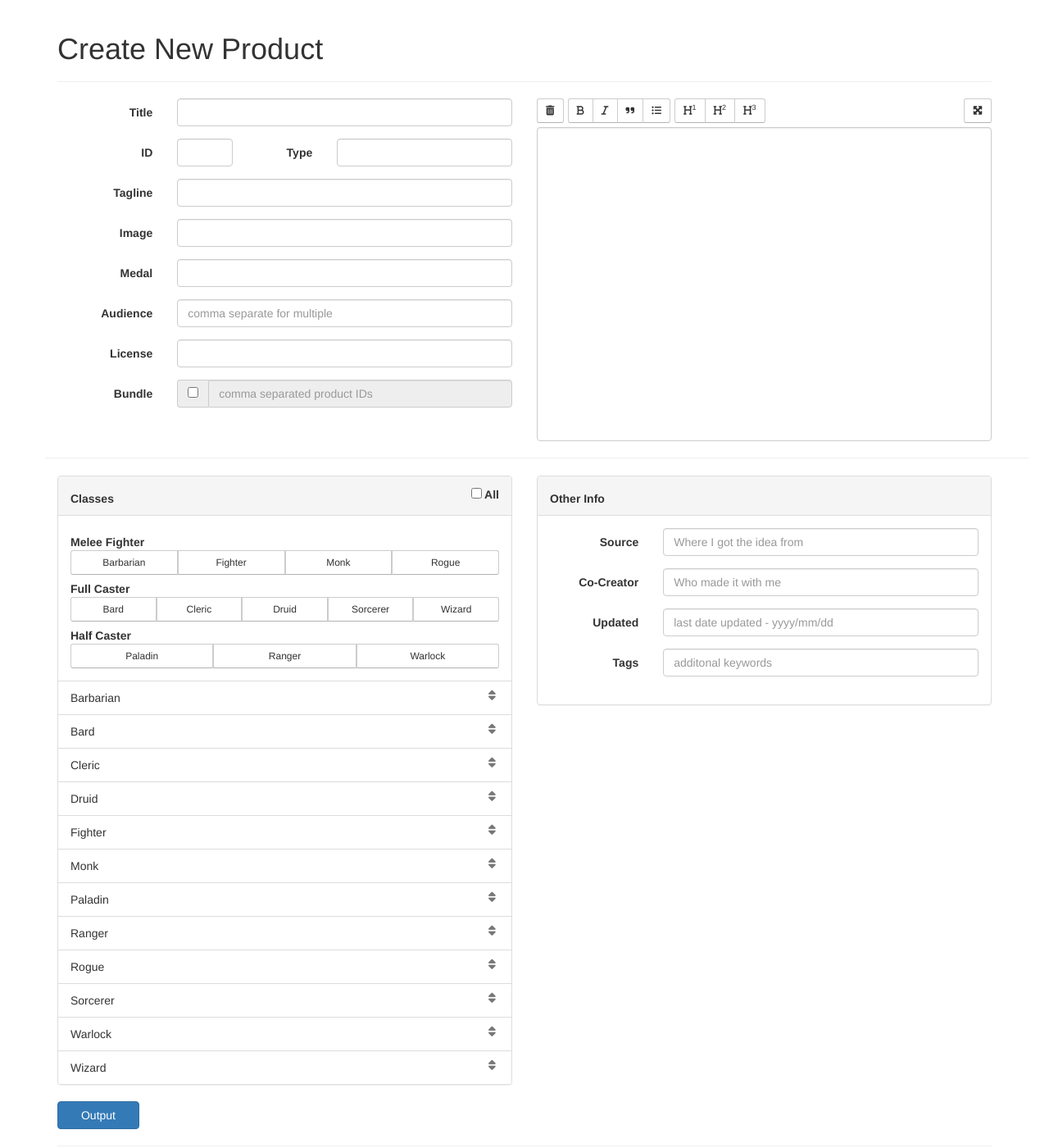
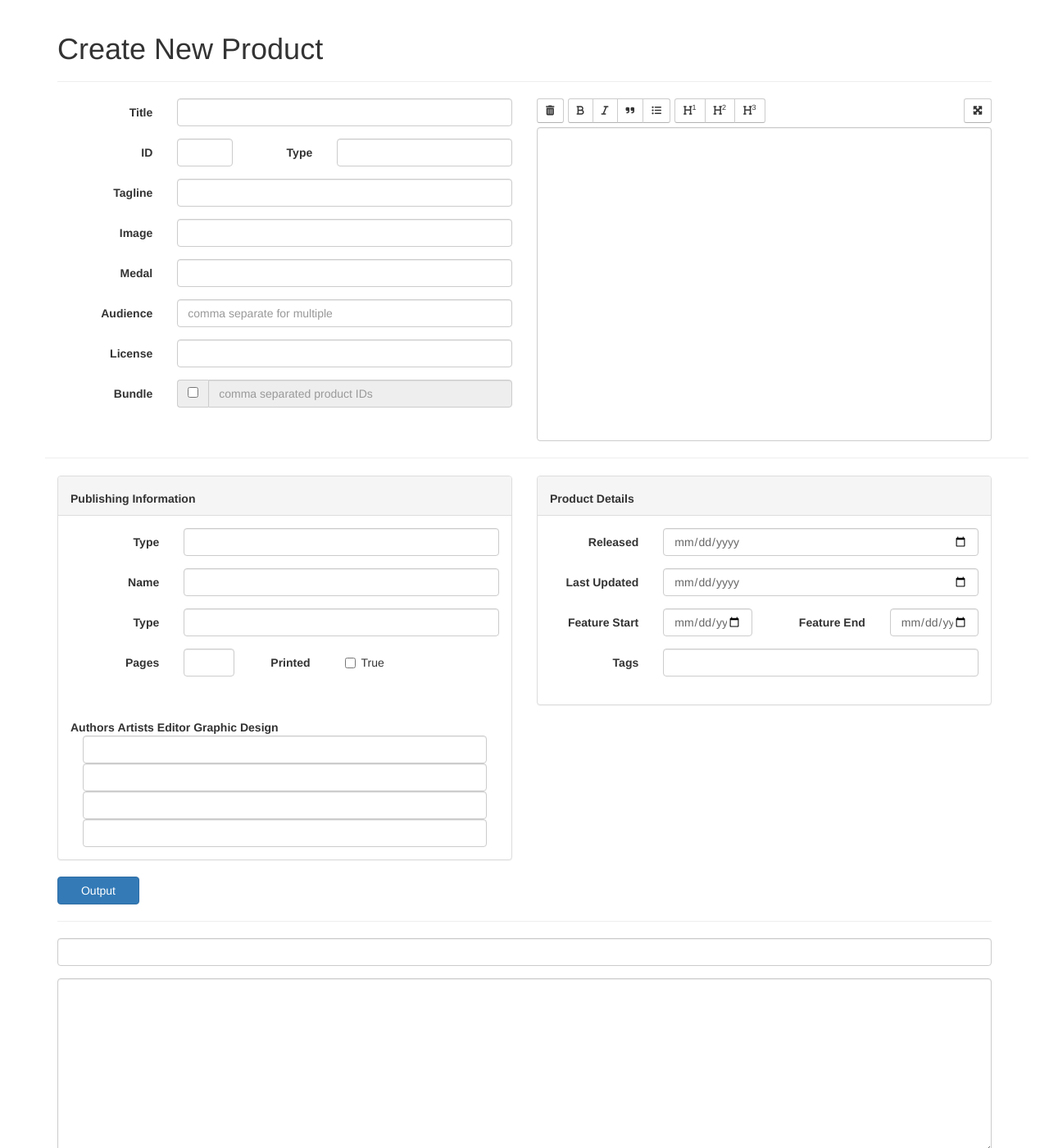
Before and after one commit to BornToDoStuff/Vorpal-Dice-Press, a Jekyll site: the page built from _pages/post_create.html, in a window 1280 px wide and 1400 px high. Shown: the whole window at 82% size. Built offline with Jekyll 4.4.1, drawn with Linux system fonts in a browser that asks for light colours; nearby versions of some CDN libraries; some web fonts are replaced.

Commit message:
product creation almost done

```diff
--- a/_pages/post_create.html
+++ b/_pages/post_create.html
@@ -51,7 +51,7 @@ permalink: /products/create/
 					<div class="form-group">
 						<label for="post-product_image" class="control-label col-sm-3">Image</label>
 						<div class="col-sm-9">
-							<input id="post-product_image" type="text" list="list-rarity" class="form-control" />
+							<input id="post-product_image" type="text" class="form-control" />
 						</div>
 					</div>
 
@@ -123,106 +123,107 @@ permalink: /products/create/
 			</div>
 			<div class="row">
 				<div class="col-sm-6">
-					<div id="post-classes" class="panel panel-default">
+					<div id="post-publishing" class="panel panel-default">
 						<div class="panel-heading">
-							<label class="control-label">Classes</label>
-							<label class="pull-right">
+							<label class="control-label">Publishing Information</label>
+							<!-- <label class="pull-right">
 								<input id="class-all" type="checkbox"> All
-							</label>
+							</label> -->
 						</div>
 						<div class="panel-body">
-							<!--Select all classes suggested for the item and sort them in order of importance-->
-							<label class="control-label">Melee Fighter</label>
-							<div class="btn-group btn-group-sm btn-group-justified" data-toggle="buttons">
-								<label class="btn">
-									<input type="checkbox" value="Barbarian"> Barbarian
-								</label>
-								<label class="btn">
-									<input type="checkbox" value="Fighter"> Fighter
-								</label>
-								<label class="btn">
-									<input type="checkbox" value="Monk"> Monk
-								</label>
-								<label class="btn">
-									<input type="checkbox" value="Rogue"> Rogue
-								</label>
+							<div class="form-group">
+								<label for="post-publisher_type" class="control-label col-sm-3">Type</label>
+								<div class="col-sm-9">
+									<input id="post-product_license" type="text" list="list-publisher_type" class="form-control" />
+								</div>
 							</div>
-							<label class="control-label">Full Caster</label>
-							<div class="btn-group btn-group-sm btn-group-justified" data-toggle="buttons">
-								<label class="btn">
-									<input type="checkbox" value="Bard"> Bard
-								</label>
-								<label class="btn">
-									<input type="checkbox" value="Cleric"> Cleric
-								</label>
-								<label class="btn">
-									<input type="checkbox" value="Druid"> Druid
-								</label>
-								<label class="btn">
-									<input type="checkbox" value="Sorcerer"> Sorcerer
-								</label>
-								<label class="btn">
-									<input type="checkbox" value="Wizard"> Wizard
-								</label>
+							<div class="form-group">
+								<label for="post-publisher_name" class="control-label col-sm-3">Name</label>
+								<div class="col-sm-9">
+									<input id="post-product_license" type="text" default="Vorpal Dice Press" class="form-control" />
+								</div>
 							</div>
-							<label class="control-label">Half Caster</label>
-							<div class="btn-group btn-group-sm btn-group-justified" data-toggle="buttons">
-								<label class="btn">
-									<input type="checkbox" value="Paladin"> Paladin
-								</label>
-								<label class="btn">
-									<input type="checkbox" value="Ranger"> Ranger
-								</label>
-								<label class="btn">
-									<input type="checkbox" value="Warlock"> Warlock
-								</label>
+							<div class="form-group">
+								<label for="post-publisher_type" class="control-label col-sm-3">Type</label>
+								<div class="col-sm-9">
+									<input id="post-product_license" type="text" list="list-publisher_type" class="form-control" />
+								</div>
+							</div>
+							<div class="form-group">
+								<label for="post-product_pagecount" class="control-label col-sm-3">Pages</label>
+								<div class="col-sm-2">
+									<input id="post-product_pagecount" type="text" class="form-control" />
+								</div>
+								<label for="post-product_print" class="control-label col-sm-2">Printed</label>
+								<div class="col-sm-5">
+									<div class="checkbox" style="padding-left: 12px;">
+										<label>
+											<input id="post-product_print" type="checkbox" value="true">
+											True
+										</label>
+									</div>
+								</div>
 							</div>
 						</div>
-						<ul class="list-group">
-							<li id="class-Barbarian" class="list-group-item"> Barbarian <i class="fa fa-sort text-muted fa-fw pull-right"></i></li>
-							<li id="class-Bard" class="list-group-item"> Bard <i class="fa fa-sort text-muted fa-fw pull-right"></i></li>
-							<li id="class-Cleric" class="list-group-item"> Cleric <i class="fa fa-sort text-muted fa-fw pull-right"></i></li>
-							<li id="class-Druid" class="list-group-item"> Druid <i class="fa fa-sort text-muted fa-fw pull-right"></i></li>
-							<li id="class-Fighter" class="list-group-item"> Fighter <i class="fa fa-sort text-muted fa-fw pull-right"></i></li>
-							<li id="class-Monk" class="list-group-item"> Monk <i class="fa fa-sort text-muted fa-fw pull-right"></i></li>
-							<li id="class-Paladin" class="list-group-item"> Paladin <i class="fa fa-sort text-muted fa-fw pull-right"></i></li>
-							<li id="class-Ranger" class="list-group-item"> Ranger <i class="fa fa-sort text-muted fa-fw pull-right"></i></li>
-							<li id="class-Rogue" class="list-group-item"> Rogue <i class="fa fa-sort text-muted fa-fw pull-right"></i></li>
-							<li id="class-Sorcerer" class="list-group-item"> Sorcerer <i class="fa fa-sort text-muted fa-fw pull-right"></i></li>
-							<li id="class-Warlock" class="list-group-item"> Warlock <i class="fa fa-sort text-muted fa-fw pull-right"></i></li>
-							<li id="class-Wizard" class="list-group-item"> Wizard <i class="fa fa-sort text-muted fa-fw pull-right"></i></li>
-						</ul>
+						<div class="panel-body" id="product_contributors">
+							<label class="control-label">Authors</label>
+							<div class="col-sm-12">
+								<input id="post-product_contributors_authors" type="text" class="form-control" />
+							</div>
+							<label class="control-label">Artists</label>
+							<div class="col-sm-12">
+								<input id="post-product_contributors_artists" type="text" class="form-control" />
+							</div>
+							<label class="control-label">Editor</label>
+							<div class="col-sm-12">
+								<input id="post-product_contributors_editor" type="text" class="form-control" />
+							</div>
+							<label class="control-label">Graphic Design</label>
+							<div class="col-sm-12">
+								<input id="post-product_contributors_graphic" type="text" class="form-control" />
+							</div>
+						</div>
 					</div>
 				</div>
+
 				<hr class="col-sm-12 visible-xs" />
+
 				<div class="col-sm-6">
 					<div class="panel panel-default">
 						<div class="panel-heading">
-							<label class="control-label">Other Info</label>
+							<label class="control-label">Product Details</label>
 						</div>
 						<div class="panel-body">
+
 							<div class="form-group">
-								<label class="control-label col-sm-3">Source</label>
+								<label for="post-released" class="control-label col-sm-3">Released</label>
 								<div class="col-sm-9">
-									<input id="post-source" type="text" class="form-control" placeholder="Where I got the idea from" />
+									<input id="post-released" type="date" class="form-control" />
 								</div>
 							</div>
+
 							<div class="form-group">
-								<label class="control-label col-sm-3">Co-Creator</label>
+								<label for="last_modified_at" class="control-label col-sm-3">Last Updated</label>
 								<div class="col-sm-9">
-									<input id="post-cocreator" type="text" class="form-control" placeholder="Who made it with me" />
+									<input id="last_modified_at" type="date" class="form-control" />
 								</div>
 							</div>
+
 							<div class="form-group">
-								<label class="control-label col-sm-3">Updated</label>
-								<div class="col-sm-9">
-									<input id="post-updated" type="text" class="form-control" placeholder="last date updated - yyyy/mm/dd" />
+								<label for="post-product_feature_end" class="control-label col-sm-3">Feature Start</label>
+								<div class="col-sm-3">
+									<input id="post-product_feature_end" type="date" class="form-control" />
+								</div>
+								<label for="post-product_feature_start" class="control-label col-sm-3">Feature End</label>
+								<div class="col-sm-3">
+									<input id="post-product_feature_start" type="date" class="form-control">
 								</div>
 							</div>
+
 							<div class="form-group">
 								<label class="control-label col-sm-3">Tags</label>
 								<div class="col-sm-9">
-									<input id="post-tags" type="text" class="form-control" placeholder="additonal keywords" />
+									<input id="post-tags" type="text" class="form-control" />
 								</div>
 							</div>
 						</div>
@@ -232,6 +233,11 @@ permalink: /products/create/
 
 			<button class="btn btn-primary" style="min-width:100px;" onclick="outputMarkdown()">Output</button>
 			<hr />
+			<div class="form-group">
+				<div class="col-xs-12">
+					<input id="post-title-output" type="text" class="form-control" />
+				</div>
+			</div>
 			<div class="row">
 				<div class="col-xs-12">
 					<div class="form-group">
@@ -258,21 +264,6 @@ permalink: /products/create/
 		<option>Legendary</option>
 		<option>Artifact</option>
 	</datalist>
-	<datalist id="list-classes">
-		<option>All</option>
-		<option>Barbarian</option>
-		<option>Bard</option>
-		<option>Cleric</option>
-		<option>Druid</option>
-		<option>Fighter</option>
-		<option>Monk</option>
-		<option>Paladin</option>
-		<option>Ranger</option>
-		<option>Rogue</option>
-		<option>Sorcerer</option>
-		<option>Warlock</option>
-		<option>Wizard</option>
-	</datalist>
 	<datalist id="list-medals">
 		<option>Copper</option>
 		<option>Silver</option>
@@ -289,6 +280,11 @@ permalink: /products/create/
 	<datalist id="list-license">
 		<option>Community Content Agreement</option>
 	</datalist>
+	<datalist id="list-publisher_type">
+		<option>Self</option>
+		<option>Collaboration</option>
+		<option>Feature</option>
+	</datalist>
 
 	<script>
 		//------------- QUILL ---------------
@@ -307,8 +303,15 @@ permalink: /products/create/
 		});
 
 		var outputMarkdown = function () {
+			$("#post-title-output").val(
+				formatDate(document.getElementById("post-released").value) +
+				"-" +
+				slugify(document.getElementById("post-title").value) +
+				".md"
+			);
+
 			$("#mdOutput").val(
-				parseJekyllItem(new MagicItem())
+				parseJekyllPost(new Product())
 			)
 		}
 
@@ -329,6 +332,35 @@ permalink: /products/create/
 		});
 		//------------- END QUILL ---------------
 
+		function slugify(string) {
+		  const a = 'àáâäæãåāăąçćčđďèéêëēėęěğǵḧîïíīįìłḿñńǹňôöòóœøōõőṕŕřßśšşșťțûüùúūǘůűųẃẍÿýžźż·/_,:;'
+		  const b = 'aaaaaaaaaacccddeeeeeeeegghiiiiiilmnnnnoooooooooprrsssssttuuuuuuuuuwxyyzzz------'
+		  const p = new RegExp(a.split('').join('|'), 'g')
+
+		  return string.toString().toLowerCase()
+		    .replace(/\s+/g, '-') // Replace spaces with -
+		    .replace(p, c => b.charAt(a.indexOf(c))) // Replace special characters
+		    .replace(/&/g, '-and-') // Replace & with 'and'
+		    .replace(/[^\w\-]+/g, '') // Remove all non-word characters
+		    .replace(/\-\-+/g, '-') // Replace multiple - with single -
+		    .replace(/^-+/, '') // Trim - from start of text
+		    .replace(/-+$/, '') // Trim - from end of text
+		}
+
+		function formatDate(date) {
+	    var d = new Date(date),
+	        month = '' + (d.getMonth() + 1),
+	        day = '' + d.getDate(),
+	        year = d.getFullYear();
+
+	    if (month.length < 2)
+	        month = '0' + month;
+	    if (day.length < 2)
+	        day = '0' + day;
+
+	    return [year, month, day].join('-');
+		}
+
 		$("#post-bundle").on("change", function () {
 			if (this.checked)
 				$("#post-bundle_products").prop("disabled", false);
@@ -336,78 +368,88 @@ permalink: /products/create/
 				$("#post-bundle_products").prop("disabled", true);
 		});
 
-		$("#post-classes ul").sortable();
-		$("#class-all").on("change", function () {
-			//$("#post-classes").toggleClass("panel-success");
-		});
-		$("#post-classes .panel-body input[type='checkbox']").on("change", function () {
-			var item_class = "#class-" + $(this).val();
-			//$(item_class).parent().toggleClass("nodisplay");
-			$(item_class).toggleClass("post-class");
-			//$(item_class).prop("checked", function (index, value) { return !value });
-		});
 	</script>
+
 	<script>
 		const bullet = "  - ";
 		var turndownService = new TurndownService();
-		turndownService.keep(["magic-spell", "section"])
 
-		function MagicItem() {
+		function Product() {
+			this.Title = document.getElementById("post-title").value;
+			this.Tagline = document.getElementById("post-tagline").value;
 			this.ID = document.getElementById("post-product_id").value;
-			this.Name = document.getElementById("post-title").value;
+			this.Updated = document.getElementById("last_modified_at").value;
+
+			this.Bundle = document.getElementById("post-bundle").checked;
+			this.BundleProducts = Array.from(document.getElementById("post-pundle_products").value.split(","), x => x.trim());
+
 			this.Type = document.getElementById("post-product_type").value;
-			this.Subtypes = Array.from(document.getElementById("post-tagline").value.split(","), x => x.trim());
-			this.Rarity = document.getElementById("post-product_image").value;
-			this.Attunement = document.getElementById("post-bundle").checked;
-			this.Requirement = document.getElementById("post-bundle-description").value;
-			this.Curse = document.getElementById("post-curse").checked;
-			var classes = document.getElementById("post-classes").getElementsByClassName("post-class");
-			if (document.getElementById("class-all").checked) {
-				classes = ["All"];
-			}
-			else {
-				classes = Array.from(classes, x => x.innerText);
-			}
-			this.Classes = classes;
-			this.School = document.getElementById("post-product_medal").value
-			this.Roles = Array.from(document.getElementById("post-product_audience").value.split(","), x => x.trim());
-			this.Damage = Array.from(document.getElementById("post-product_license").value.split(","), x => x.trim());
 			this.Tags = Array.from(document.getElementById("post-tags").value.split(","), x => x.trim());
-			this.Source = document.getElementById("post-source").value;
-			this.CoCreator = document.getElementById("post-cocreator").value;
-			this.Updated = document.getElementById("post-updated").value;
+			this.Medal = document.getElementById("post-product_medal").value;
+			this.Audience = Array.from(document.getElementById("post-product_audience").value.split(","), x => x.trim());
+			this.License = Array.from(document.getElementById("post-product_license").value.split(","), x => x.trim());
+
+			this.FeatureStart = document.getElementById("post-product_feature_start").value;
+			this.FeatureEnd = document.getElementById("post-product_feature_end").value;
+
+			this.Image = document.getElementById("post-product_image").value;
+			this.PublisherType = document.getElementById("post-publisher_type").value;
+			this.Publisher = document.getElementById("post-publisher_name").value;
+			this.Authors = Array.from(document.getElementById("post-product_contributors_authors").value.split(","), x => x.trim());
+			this.Artists = Array.from(document.getElementById("post-product_contributors_artists").value.split(","), x => x.trim());
+			this.Editors = Array.from(document.getElementById("post-product_contributors_editor").value.split(","), x => x.trim());
+			this.Graphics = Array.from(document.getElementById("post-product_contributors_graphics").value.split(","), x => x.trim());
+
+			this.Pages = document.getElementById("post-product_pagecount").value;
+			this.Print = document.getElementById("post-product_print").checked;
+
 			this.Description = HTMLPostProcessing(document.getElementById("post-description").getElementsByClassName("ql-editor")[0].innerHTML);
 		}
 
-		function parseJekyllItem(item) {
+		function parseJekyllPost(post) {
 			item.Description = turndownService.turndown(item.Description);
 
 			return `---
-title: ${item.Name}
-item_id: ${item.ID}
-category: ${item.Type}
-item_subtypes: ${item.Subtypes[0] == "" ? "" : item.Subtypes.map((str, i) => `
+title: ${post.Title}
+tagline: ${post.Tagline}
+product_id: ${post.ID}
+last_modified_at: ${post.Updated}
+bundle: ${post.Bundle}
+bundle_products: ${post.BundleProducts.map((str, i) => `
 ${bullet + str}`).join("")}
-item_rarity: ${item.Rarity}
-item_attunement: ${item.Attunement}
-item_requirement: ${item.Requirement}
-item_curse: ${item.Curse}
-item_classes: ${item.Classes.map((str, i) => `
+product_type: ${post.Type}
+tags:${post.Tags[0] == "" ? "" : post.Tags.map((str, i) => `
 ${bullet + str}`).join("")}
-item_school: ${item.School}
-item_role: ${item.Roles[0] == "" ? "" : item.Roles.map((str, i) => `
-${bullet + str}`).join("")}
-item_damage: ${item.Damage[0] == "" ? "" : item.Damage.map((str, i) => `
-${bullet + str}`).join("")}
-tags:${item.Tags[0] == "" ? "" : item.Tags.map((str, i) => `
-${bullet + str}`).join("")}
-item_idea: ${item.Source}
-item_co_creator: ${item.CoCreator}
-item_updated: ${item.Updated}
-last_modified_at: ${item.Updated}
+product_medal:
+product_audience:
+product_license:
+
+product_feature_start:
+product_feature_end:
+
+product_image:
+publisher_type:
+publisher_name:
+product_contributors:
+${ post.Authors[0] == "" ? "" : `
+  Authors: ${post.Authors.map((str, i) => `
+	${bullet + str}`).join("")}` }
+${ post.Artists[0] == "" ? "" : `
+  Artists: ${post.Artists.map((str, i) => `
+	${bullet + str}`).join("")}` }
+${ post.Editors[0] == "" ? "" : `
+  Editor: ${post.Editors.map((str, i) => `
+	${bullet + str}`).join("")}` }
+${ post.Graphics[0] == "" ? "" : `
+  Graphic Design: ${post.Graphics.map((str, i) => `
+	${bullet + str}`).join("")}` }
+
+product_pagecount: ${post.Pages}
+product_print: ${post.Print}
+
 ---
 
-${item.Description}
+${post.Description}
 `
 		}
 
```
Also changed, not shown: other parts of _pages/post_create.html (+1 -1 lines).
